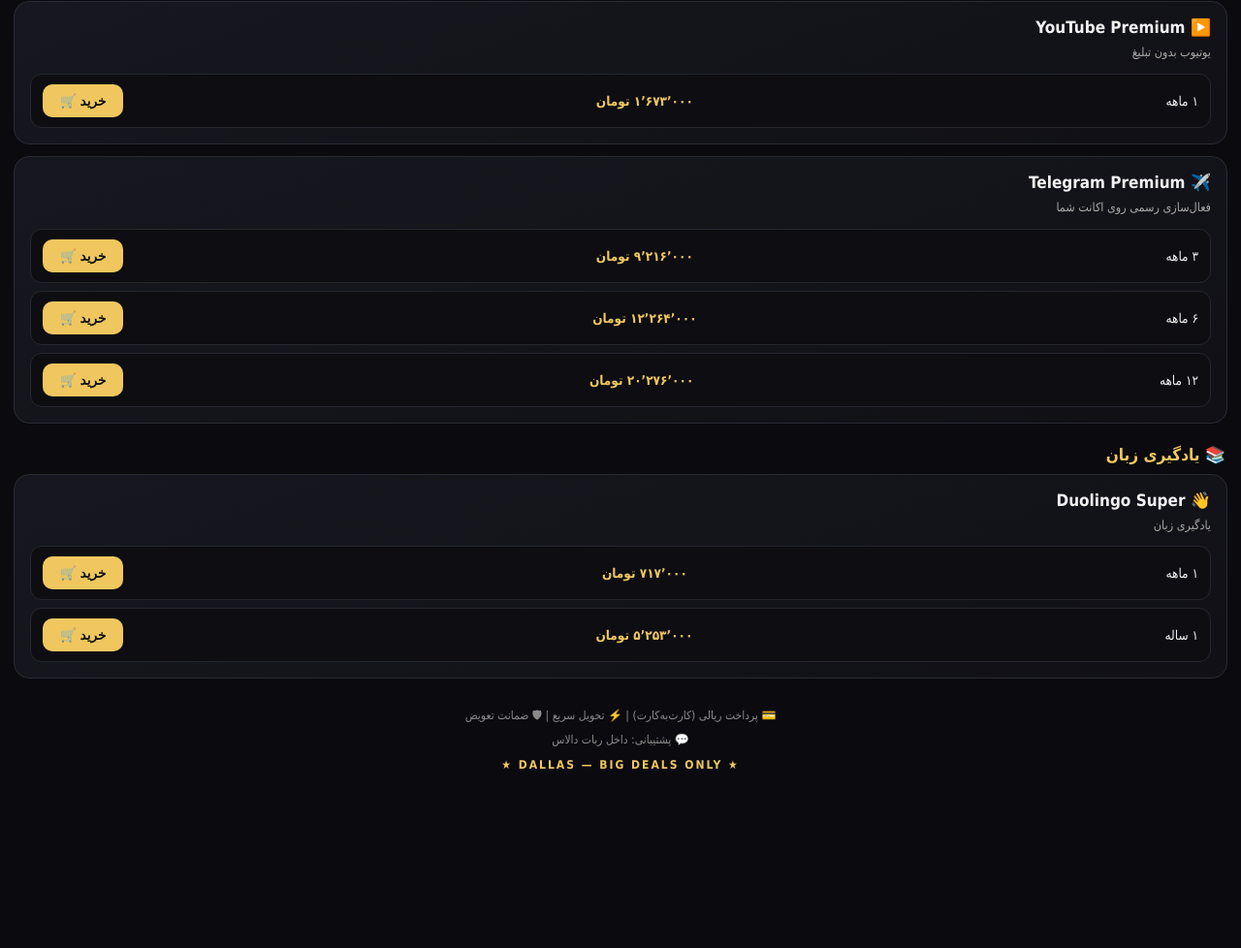
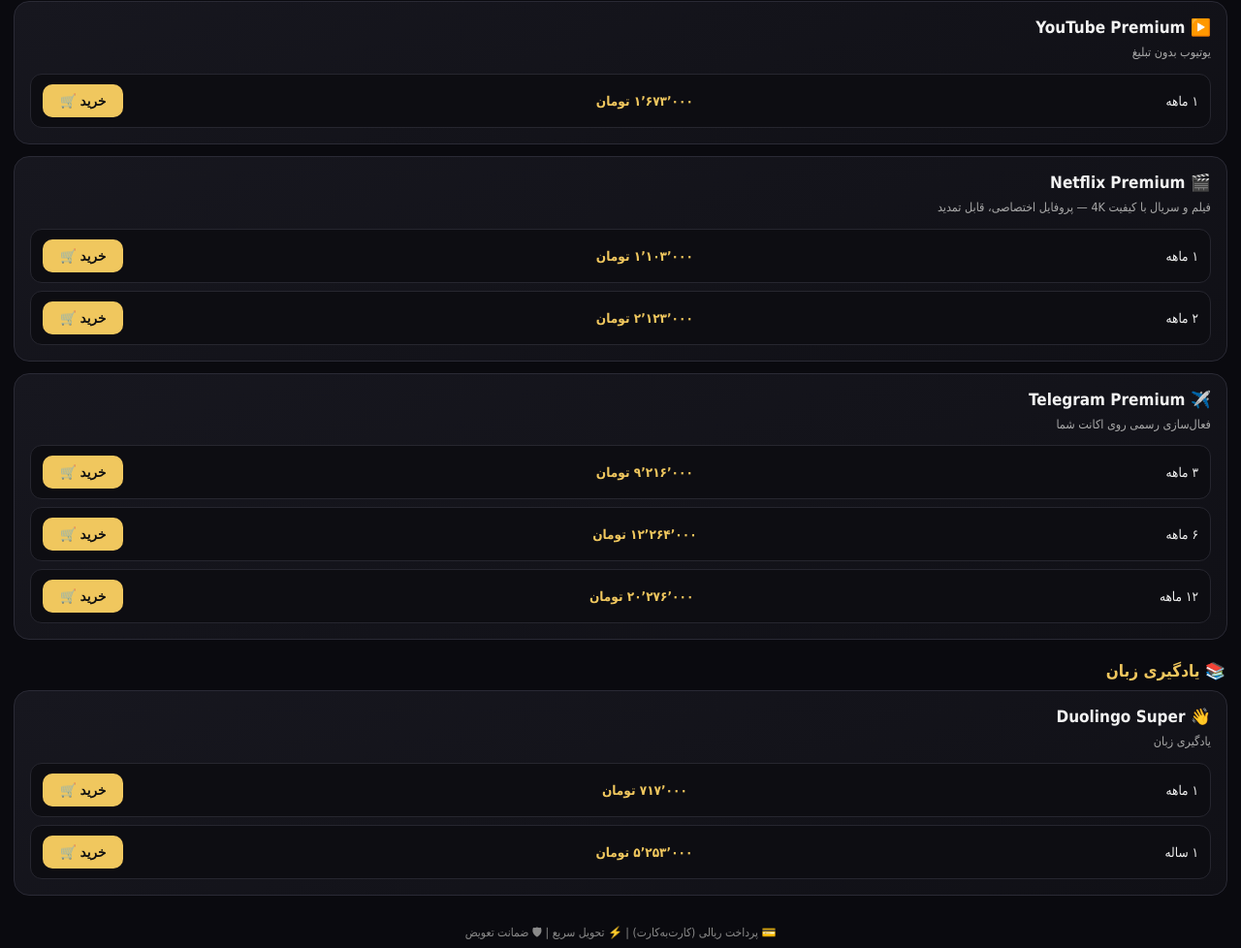
Before and after one commit to mojtabakhoshhal/dallass-miniapp, a plain HTML site: page index.html in a window 1280 px wide. Shown: the part 3944-4922 px from the top of the page at 97% size. Before the commit the page ends 4836 px from the top, so only its background shows below. Drawn offline with Linux system fonts and the light colour scheme.

Commit message:
Add Netflix Premium 1-month 1,103,000 / 2-month 2,123,000 (base x1.7, supplier Premify, scout 2026-11-02)

```diff
--- a/index.html
+++ b/index.html
@@ -105,6 +105,7 @@ const PRODUCTS = [
   {id:"canva_pro", cat:"design", t:"🎨 Canva Pro", d:"طراحی آنلاین — عضویت تیم پرو", plans:[["۳ ماهه","۲۶۴٬۰۰۰",264000],["۶ ماهه","۳۸۴٬۰۰۰",384000],["۱۲ ماهه","۲٬۱۶۰٬۰۰۰",2160000]]},
   {id:"spotify_premium", cat:"fun", t:"🎵 Spotify Premium", d:"موزیک بدون تبلیغ", plans:[["۱ ماهه","۱٬۷۹۷٬۰۰۰",1797000],["۱ ساله","۱۱٬۵۱۷٬۰۰۰",11517000]]},
   {id:"youtube_premium", cat:"fun", t:"▶️ YouTube Premium", d:"یوتیوب بدون تبلیغ", plans:[["۱ ماهه","۱٬۶۷۳٬۰۰۰",1673000]]},
+  {id:"netflix_premium", cat:"fun", t:"🎬 Netflix Premium", d:"فیلم و سریال با کیفیت 4K — پروفایل اختصاصی، قابل تمدید", plans:[["۱ ماهه","۱٬۱۰۳٬۰۰۰",1103000],["۲ ماهه","۲٬۱۲۳٬۰۰۰",2123000]]},
   {id:"microsoft365", cat:"ai", t:"📄 Microsoft 365", d:"آفیس + کوپایلت — شارژ اکانت شخصی", plans:[["۱ ماهه","۷۵۳٬۰۰۰",753000],["۶ ماهه","۲٬۵۴۷٬۰۰۰",2547000],["۱ ساله","۳٬۷۲۰٬۰۰۰",3720000]]},
   {id:"telegram_premium", cat:"fun", t:"✈️ Telegram Premium", d:"فعال‌سازی رسمی روی اکانت شما", plans:[["۳ ماهه","۹٬۲۱۶٬۰۰۰",9216000],["۶ ماهه","۱۲٬۲۶۴٬۰۰۰",12264000],["۱۲ ماهه","۲۰٬۲۷۶٬۰۰۰",20276000]]},
   {id:"duolingo", cat:"learn", t:"👋 Duolingo Super", d:"یادگیری زبان", plans:[["۱ ماهه","۷۱۷٬۰۰۰",717000],["۱ ساله","۵٬۲۵۳٬۰۰۰",5253000]]},
```
